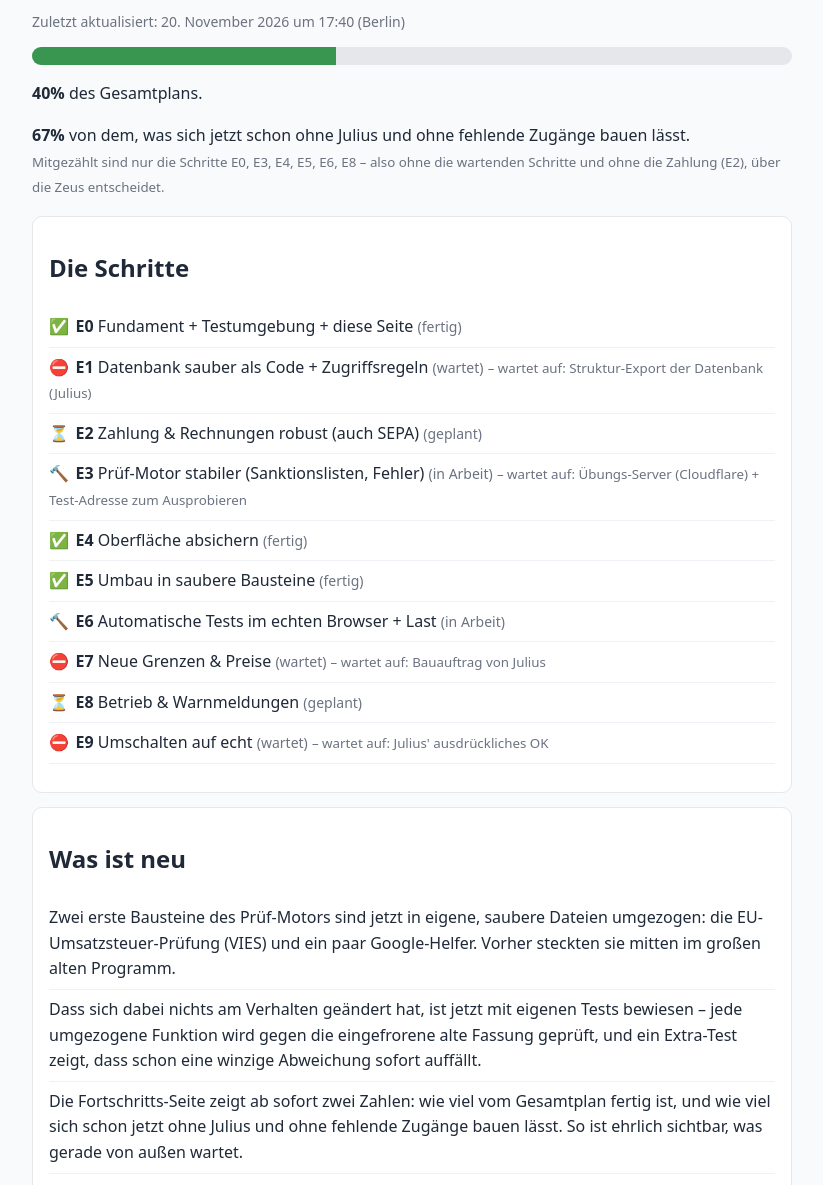
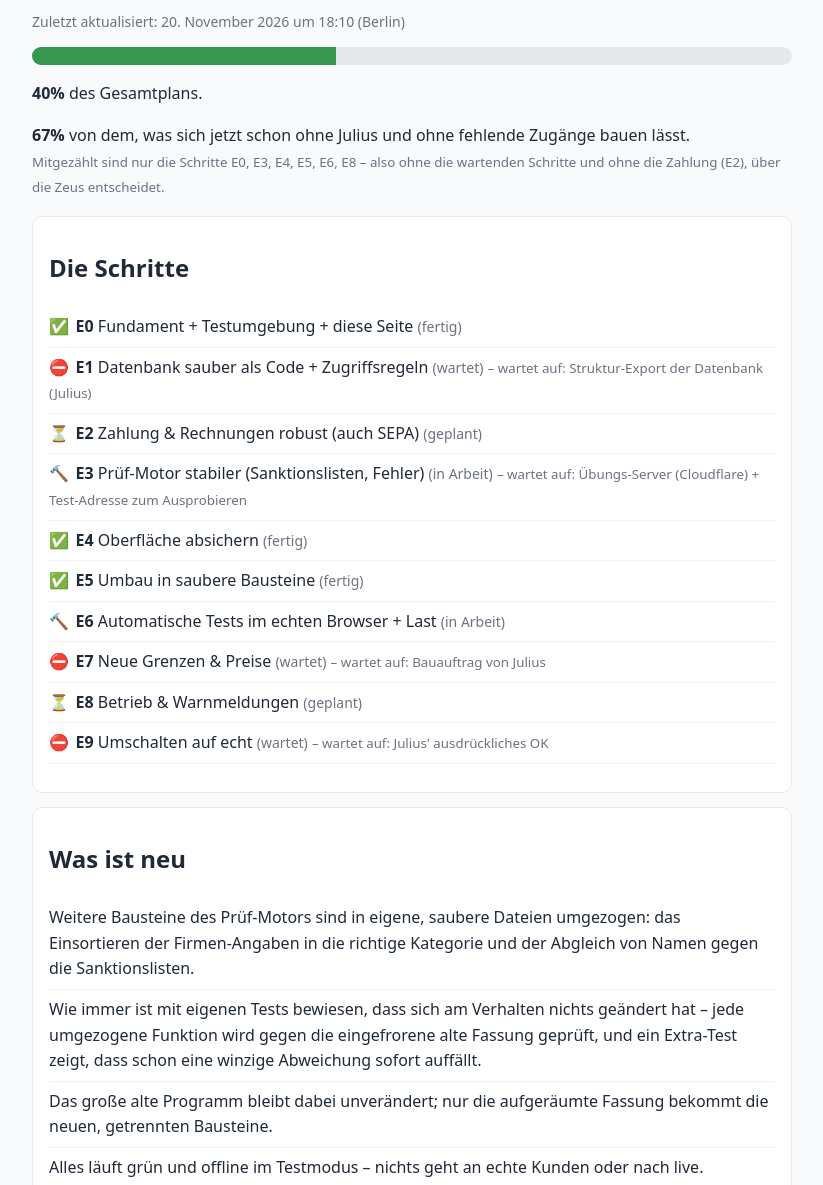
Before and after one commit to julius197/compliance-checker-test, a plain HTML site: page umbau/index.html in a window 1280 px wide. Shown: the part 115-1300 px from the top of the page, without its empty margins (228-1051 px from the left). Drawn offline with Linux system fonts and the light colour scheme.

Commit message:
Kratos Upload: test.checker /umbau b010549

```diff
--- a/umbau/index.html
+++ b/umbau/index.html
@@ -27,7 +27,7 @@
 <body>
   <div class="banner">TESTUMGEBUNG – Übungsbetrieb mit erfundenen Daten</div>
   <h1>Umbau-Fortschritt</h1>
-  <p class="stand">Zuletzt aktualisiert: 20. November 2026 um 17:40 (Berlin)</p>
+  <p class="stand">Zuletzt aktualisiert: 20. November 2026 um 18:10 (Berlin)</p>
   <div class="bar"><span></span></div>
   <p><b>40%</b> des Gesamtplans.</p>
   <p><b>67%</b> von dem, was sich jetzt schon ohne Julius und ohne fehlende Zugänge bauen lässt.<br>
@@ -50,9 +50,9 @@
 
   <div class="box">
     <h2>Was ist neu</h2>
-    <ul><li>Zwei erste Bausteine des Prüf-Motors sind jetzt in eigene, saubere Dateien umgezogen: die EU-Umsatzsteuer-Prüfung (VIES) und ein paar Google-Helfer. Vorher steckten sie mitten im großen alten Programm.</li>
-<li>Dass sich dabei nichts am Verhalten geändert hat, ist jetzt mit eigenen Tests bewiesen – jede umgezogene Funktion wird gegen die eingefrorene alte Fassung geprüft, und ein Extra-Test zeigt, dass schon eine winzige Abweichung sofort auffällt.</li>
-<li>Die Fortschritts-Seite zeigt ab sofort zwei Zahlen: wie viel vom Gesamtplan fertig ist, und wie viel sich schon jetzt ohne Julius und ohne fehlende Zugänge bauen lässt. So ist ehrlich sichtbar, was gerade von außen wartet.</li>
+    <ul><li>Weitere Bausteine des Prüf-Motors sind in eigene, saubere Dateien umgezogen: das Einsortieren der Firmen-Angaben in die richtige Kategorie und der Abgleich von Namen gegen die Sanktionslisten.</li>
+<li>Wie immer ist mit eigenen Tests bewiesen, dass sich am Verhalten nichts geändert hat – jede umgezogene Funktion wird gegen die eingefrorene alte Fassung geprüft, und ein Extra-Test zeigt, dass schon eine winzige Abweichung sofort auffällt.</li>
+<li>Das große alte Programm bleibt dabei unverändert; nur die aufgeräumte Fassung bekommt die neuen, getrennten Bausteine.</li>
 <li>Alles läuft grün und offline im Testmodus – nichts geht an echte Kunden oder nach live.</li></ul>
   </div>
 
```
